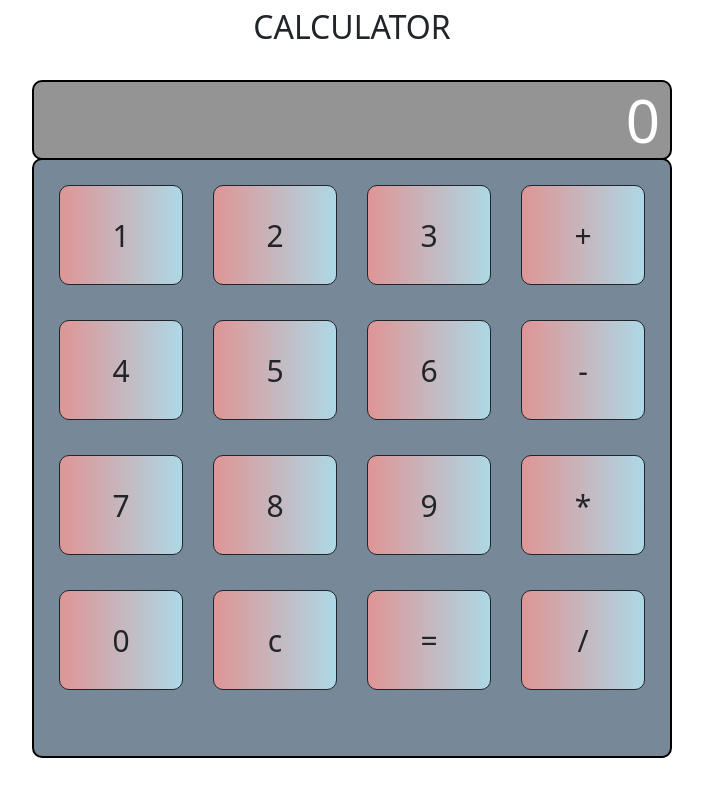
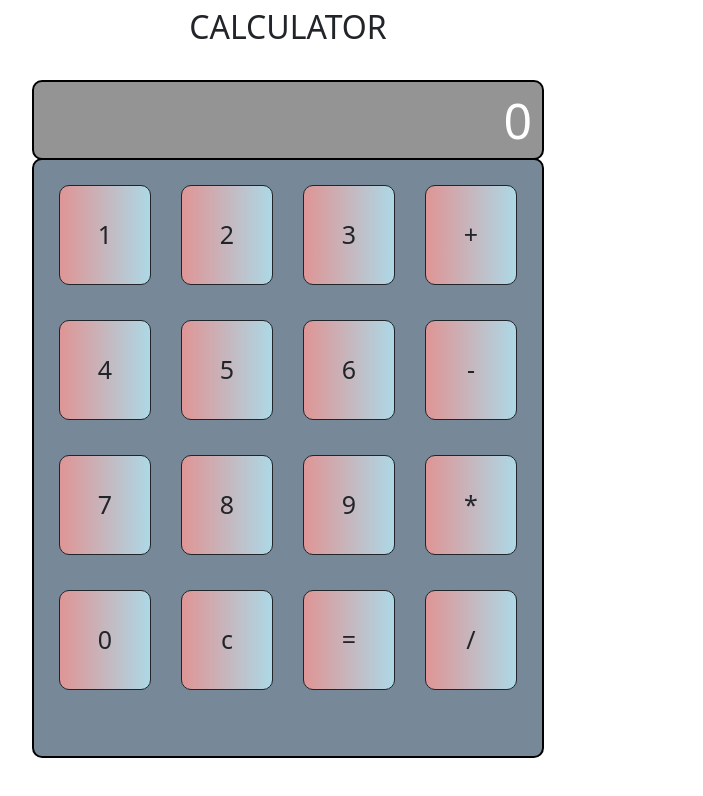
Before and after one commit to anjalishinde1912/calculator, an Angular app: page / in a window 1280 px wide. Shown: the top 796 px of the page, without its empty margins (352-1055 px from the left). Built offline with nearby package versions, Linux system fonts and the light colour scheme.

Commit message:
media queries change

```diff
--- a/src/app/calculator/calculator.component.scss
+++ b/src/app/calculator/calculator.component.scss
@@ -51,6 +51,10 @@
 
 
 @media screen and (max-width: 400px) {
+  .inputfield {
+    width: 100%;
+    font-size: 30px;
+  }
   .btn {
     font-size: 30px;
   }
@@ -91,7 +95,7 @@
   .calculator {
     display: grid;
     grid-template-rows: 10% 10% 75% ;
-    grid-template-columns: 30% 50% 30%;
+    grid-template-columns: 30% 40% 30%;
     background-color:white;
     border: none;
 
@@ -114,7 +118,7 @@
     width: 100%;
     height: 100%;
     border-radius: none;
-    font-size: 60px;
+    font-size: 50px;
    }
 
   .btn-container {
@@ -142,6 +146,6 @@
   }
 
   .btn {
-    font-size: 30px;
+    font-size: 25px;
   }
 }
```
